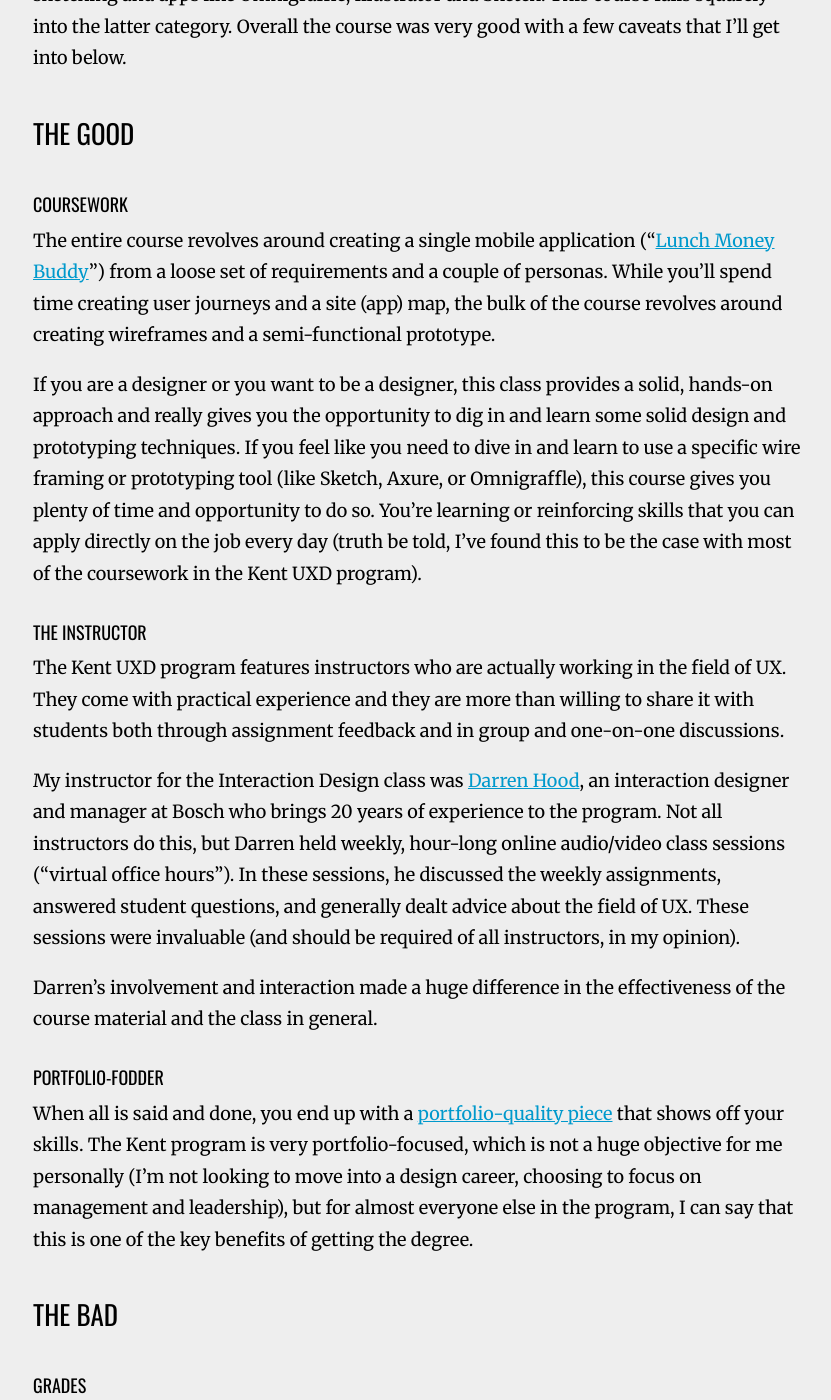
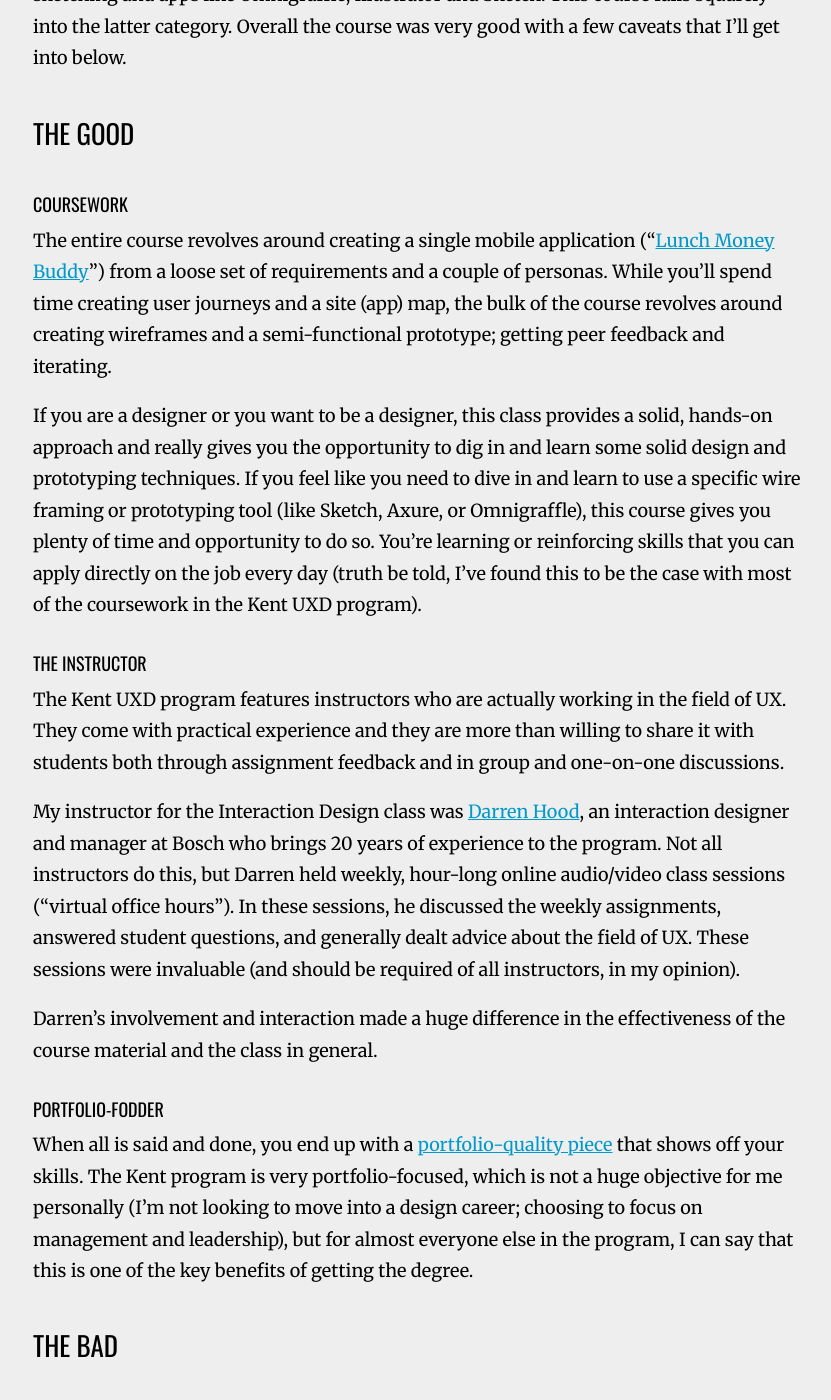
Before and after one commit to drewtodd/drewtodd.github.io, a Jekyll site: the page built from _posts/2016-07-01-ixd-retrospective.md.md, in a window 1280 px wide and 1400 px high, scrolled down 1096 px. Shown: the whole window, without its empty margins (223-1054 px from the left). Built offline with Jekyll 4.4.1, drawn with Linux system fonts in a browser that asks for light colours; nearby versions of some CDN libraries; comment, search, counter and statistics services are not loaded.

Commit message:
Copy edits

```diff
--- a/_posts/2016-07-01-ixd-retrospective.md.md
+++ b/_posts/2016-07-01-ixd-retrospective.md.md
@@ -25,7 +25,7 @@
 ## The Good
 
 #### Coursework
-The entire course revolves around creating a single mobile application (“[Lunch Money Buddy][2]”)  from a loose set of requirements and a couple of personas. While you’ll spend time creating user journeys and a site (app) map, the bulk of the course revolves around creating wireframes and a semi-functional prototype.
+The entire course revolves around creating a single mobile application (“[Lunch Money Buddy][2]”)  from a loose set of requirements and a couple of personas. While you’ll spend time creating user journeys and a site (app) map, the bulk of the course revolves around creating wireframes and a semi-functional prototype; getting peer feedback and iterating.
 
 If you are a designer or you want to be a designer, this class provides a solid, hands-on approach and really gives you the opportunity to dig in and learn some solid design and prototyping techniques. If you feel like you need to dive in and learn to use a specific wire framing or prototyping tool (like Sketch, Axure, or Omnigraffle), this course gives you plenty of time and opportunity to do so. You’re learning or reinforcing skills that you can apply directly on the job every day (truth be told, I’ve found this to be the case with most of the coursework in the Kent UXD program).
 
@@ -37,7 +37,7 @@
 Darren’s involvement and interaction made a huge difference in the effectiveness of the course material and the class in general.
 
 #### Portfolio-fodder
-When all is said and done, you end up with a [portfolio-quality piece][4] that shows off your skills. The Kent program is very portfolio-focused, which is not a huge objective for me personally (I’m not looking to move into a design career, choosing to focus on management and leadership), but for almost everyone else in the program, I can say that this is one of the key benefits of getting the degree.
+When all is said and done, you end up with a [portfolio-quality piece][4] that shows off your skills. The Kent program is very portfolio-focused, which is not a huge objective for me personally (I’m not looking to move into a design career; choosing to focus on management and leadership), but for almost everyone else in the program, I can say that this is one of the key benefits of getting the degree.
 
 ## The Bad
 
```
Also changed, not shown: 2 other files.
